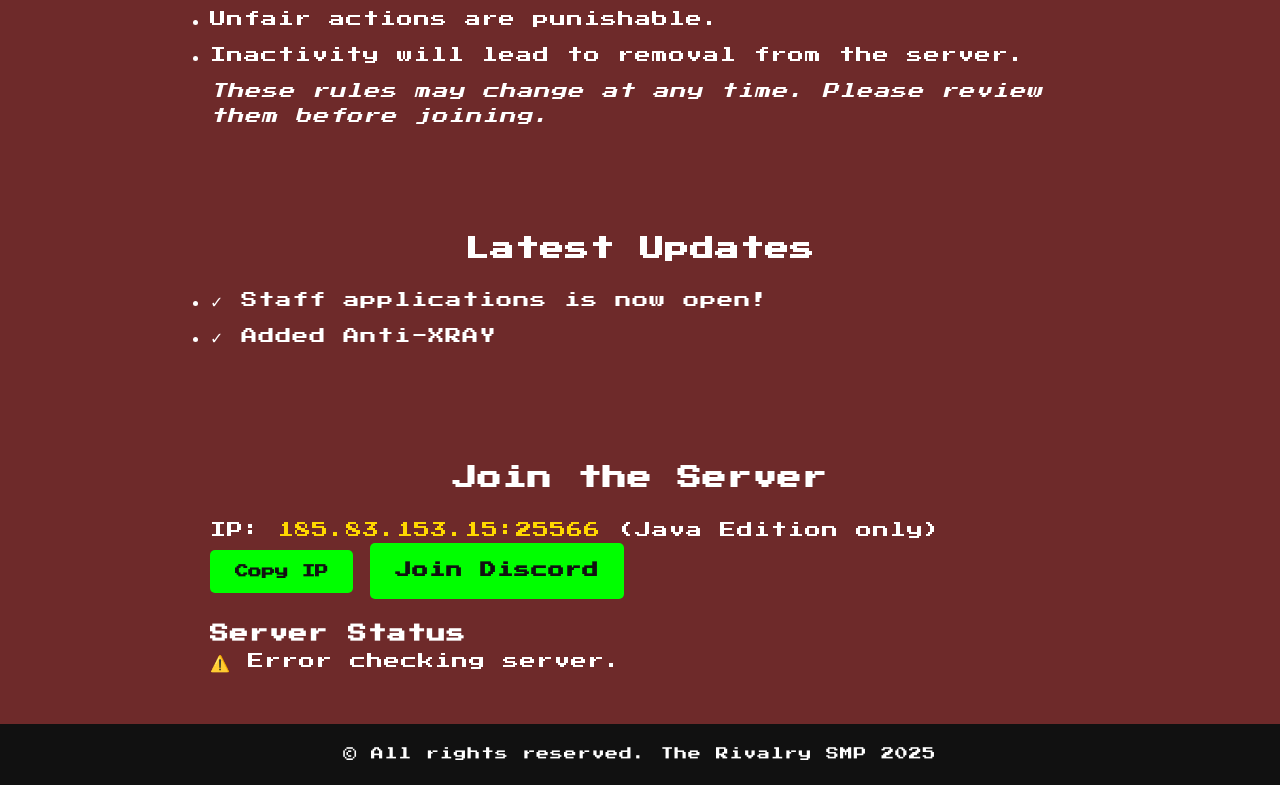
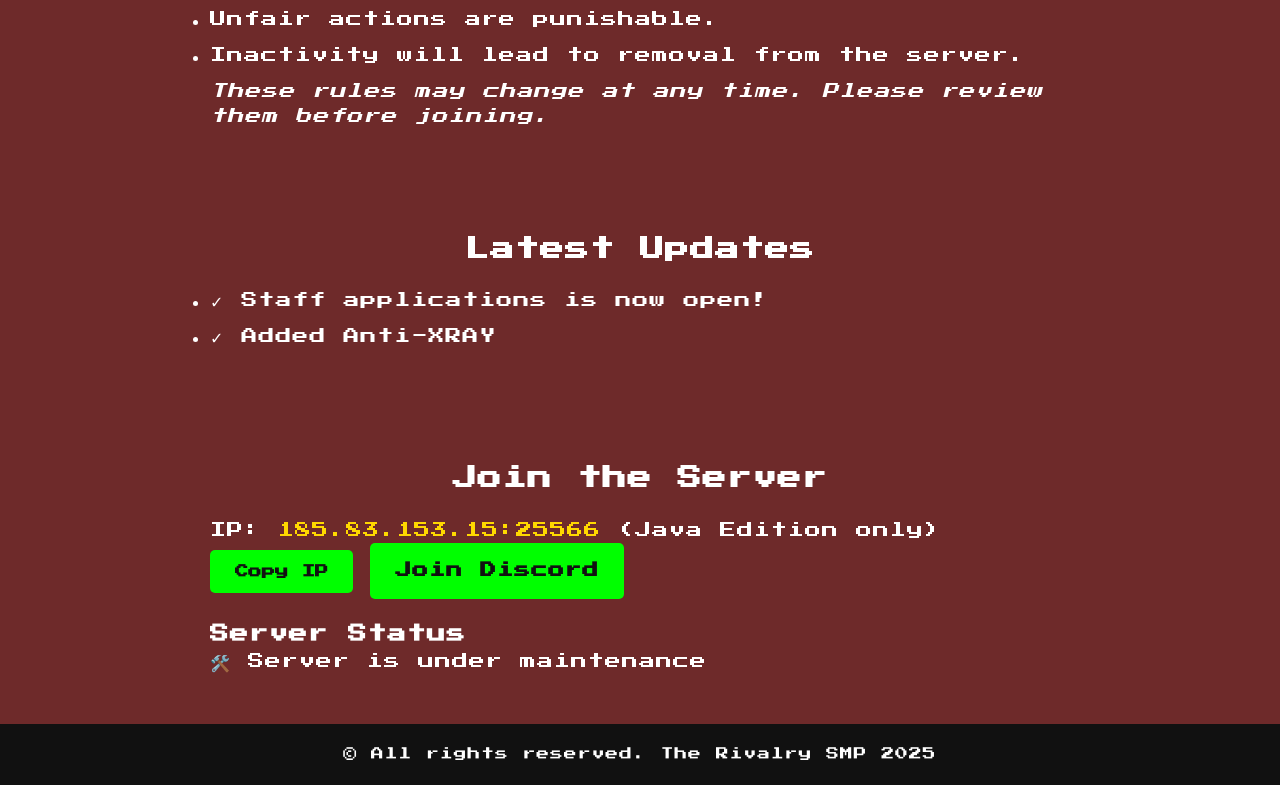
Before and after one commit to Memoo610/RivalrySMP, a plain HTML site: page index.html in a window 1280 px wide. Shown: the part 1722-2507 px from the top of the page. Drawn offline with Linux system fonts and the light colour scheme; no server answers.

Commit message:
Maintenace

```diff
--- a/index.html
+++ b/index.html
@@ -93,7 +93,7 @@
 
     <script>
         // Set this to true if server is in maintenance
-        const maintenance = false; // true = maintenance, false = normal
+        const maintenance = true; // true = maintenance, false = normal
 
         function copyIP() {
             const ip = document.getElementById('server-ip').textContent;
```
